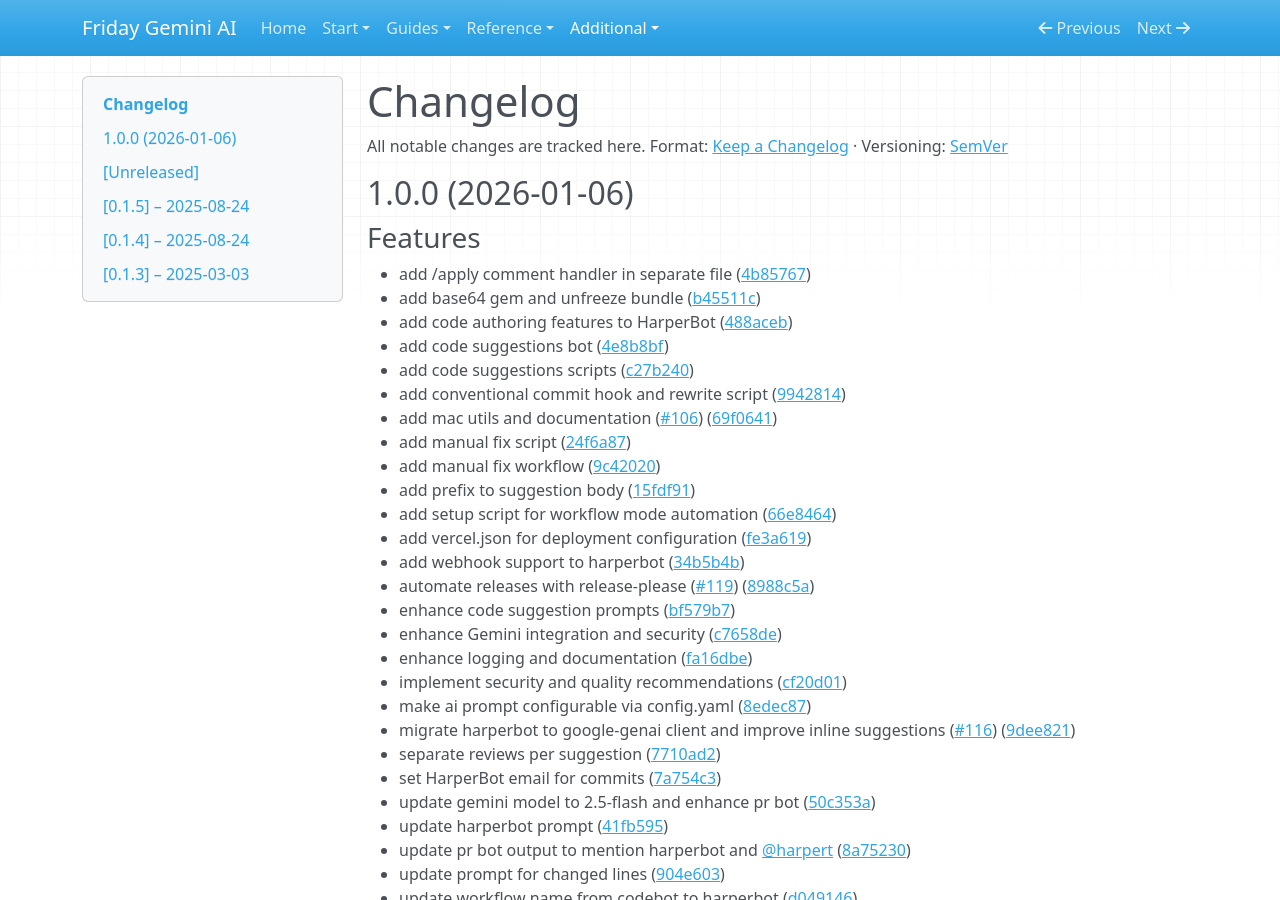
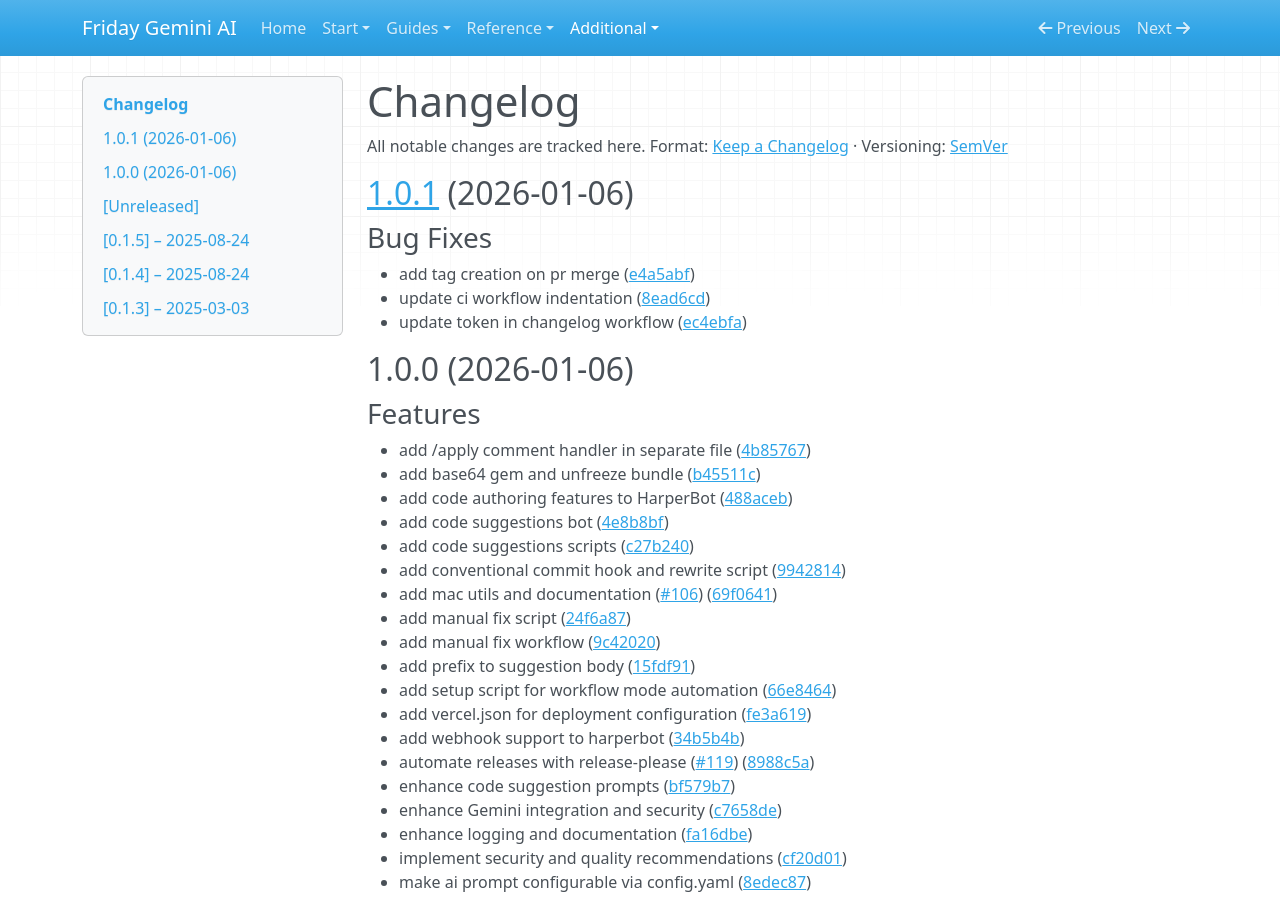
Before and after one commit to bniladridas/friday_gemini_ai, an MkDocs documentation site: the page built from docs/CHANGELOG.md, in a window 1280 px wide and 900 px high. Built offline with MkDocs 1.6.1, drawn with Linux system fonts in a browser that asks for light colours; nearby versions of some CDN libraries.

Commit message:
chore(main): release friday_gemini_ai 1.0.1

```diff
--- a/docs/CHANGELOG.md
+++ b/docs/CHANGELOG.md
@@ -2,6 +2,15 @@
 
 All notable changes are tracked here.
 Format: [Keep a Changelog](https://keepachangelog.com/en/1.0.0/) · Versioning: [SemVer](https://semver.org/spec/v2.0.0.html)
+
+## [1.0.1](https://github.com/bniladridas/friday_gemini_ai/compare/friday_gemini_ai/v1.0.0...friday_gemini_ai/v1.0.1) (2026-01-06)
+
+
+### Bug Fixes
+
+* add tag creation on pr merge ([e4a5abf](https://github.com/bniladridas/friday_gemini_ai/commit/e4a5abfcf0fe1583f131704c9fdfec384c7ac0ff))
+* update ci workflow indentation ([8ead6cd](https://github.com/bniladridas/friday_gemini_ai/commit/8ead6cdede4142164f34995e05df523bfe814f0b))
+* update token in changelog workflow ([ec4ebfa](https://github.com/bniladridas/friday_gemini_ai/commit/ec4ebfa98d1f56a5eb47521732e9281a0241b5e2))
 
 ## 1.0.0 (2026-01-06)
 
```
Also changed, not shown: .release-please-manifest.json, 1 other file.
